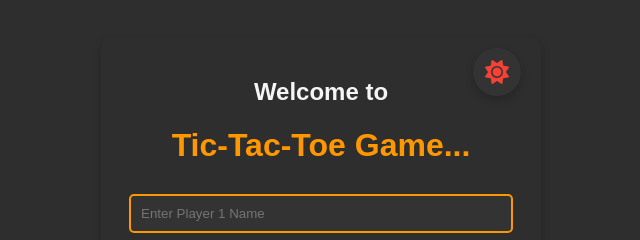
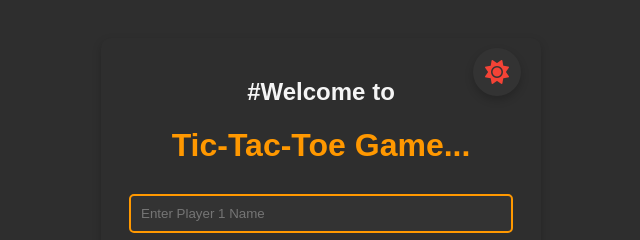
Before and after one commit to rohittt-1505/TicTacToe, a plain HTML site: page index.html in a window 1280 px wide. Shown: the part 171-411 px from the top of the page, 319-959 px from the left. Drawn offline with Linux system fonts and the light colour scheme.

Commit message:
Update index.html

```diff
--- a/index.html
+++ b/index.html
@@ -311,7 +311,7 @@
       <span id="dark-mode-icon" class="fas fa-sun mode-toggle"></span>
     </div>
 
-    <h2>Welcome to</h2>
+    <h2>#Welcome to</h2>
     <h1>Tic-Tac-Toe Game...</h1>
     <input type="text" id="player1" placeholder="Enter Player 1 Name">
     <input type="text" id="player2" placeholder="Enter Player 2 Name">
```
